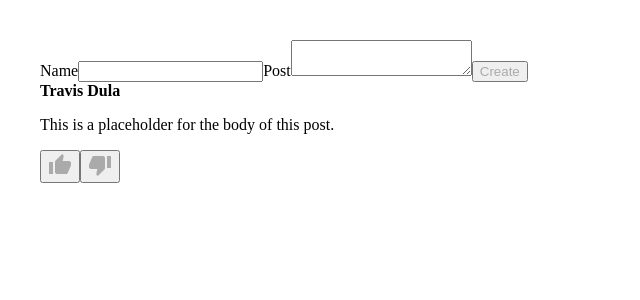
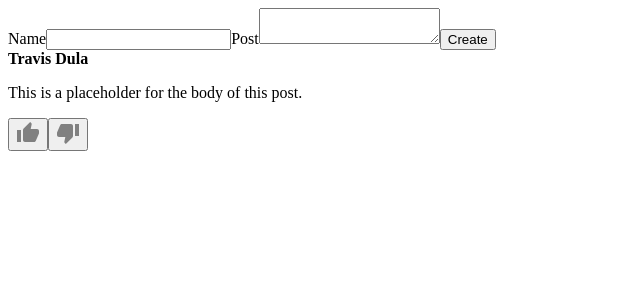
Before and after one commit to WTDula/SocialFeed, a React (Create React App) app: page / in a window 1280 px wide. Shown: the top 300 px of the page, without its empty margins (0-640 px from the left). Built offline with nearby package versions, Linux system fonts and the light colour scheme.

Commit message:
added functionality to likedislike component, tested render and each click situation

```diff
--- a/src/Components/LikeDislike/LikeDislike.css
+++ b/src/Components/LikeDislike/LikeDislike.css
@@ -1,12 +1,6 @@
-body{
-    margin: 40px;
-  }
-
 button{
     cursor: pointer;
     outline: 0;
-    color: #AAA;
-
 }
 
 .btn:focus {
@@ -20,3 +14,7 @@ body{
 .red{
     color: red;
 }
+
+.gray{
+    color: gray;
+}
--- a/src/Components/LikeDislike/LikeDislike.jsx
+++ b/src/Components/LikeDislike/LikeDislike.jsx
@@ -1,3 +1,4 @@
+import React, { useState } from 'react';
 import "./LikeDislike.css"
 import ThumbUpIcon from '@mui/icons-material/ThumbUp';
 import ThumbDownIcon from '@mui/icons-material/ThumbDown';
@@ -5,12 +6,33 @@ import ThumbDownIcon from '@mui/icons-material/ThumbDown';
 
 const LikeDislike = (props) => {
 
+    const [likeButtonClass, setLikeButtonClass] = useState("gray")
+    const [dislikeButtonClass, setDislikeButtonClass] = useState("gray")
 
+    const handleLikeClick = () => {
+        if(likeButtonClass === "gray"){
+            setLikeButtonClass("green")
+            setDislikeButtonClass("gray")
+        }
+        else{
+            setLikeButtonClass("gray")
+        }
+    }
+
+    const handleDislikeClick = () => {
+        if(dislikeButtonClass === "gray"){
+            setDislikeButtonClass("red")
+            setLikeButtonClass("gray")
+        }
+        else{
+            setDislikeButtonClass("gray")
+        }
+    }
 
     return (
         <div>
-            <button><ThumbUpIcon /></button>
-            <button><ThumbDownIcon /></button>
+            <button className={likeButtonClass} onClick={handleLikeClick}><ThumbUpIcon /></button>
+            <button className={dislikeButtonClass} onClick={handleDislikeClick}><ThumbDownIcon /></button>
         </div>
      );
 }
```
Lines whose indentation alone changed are shown as unchanged.
